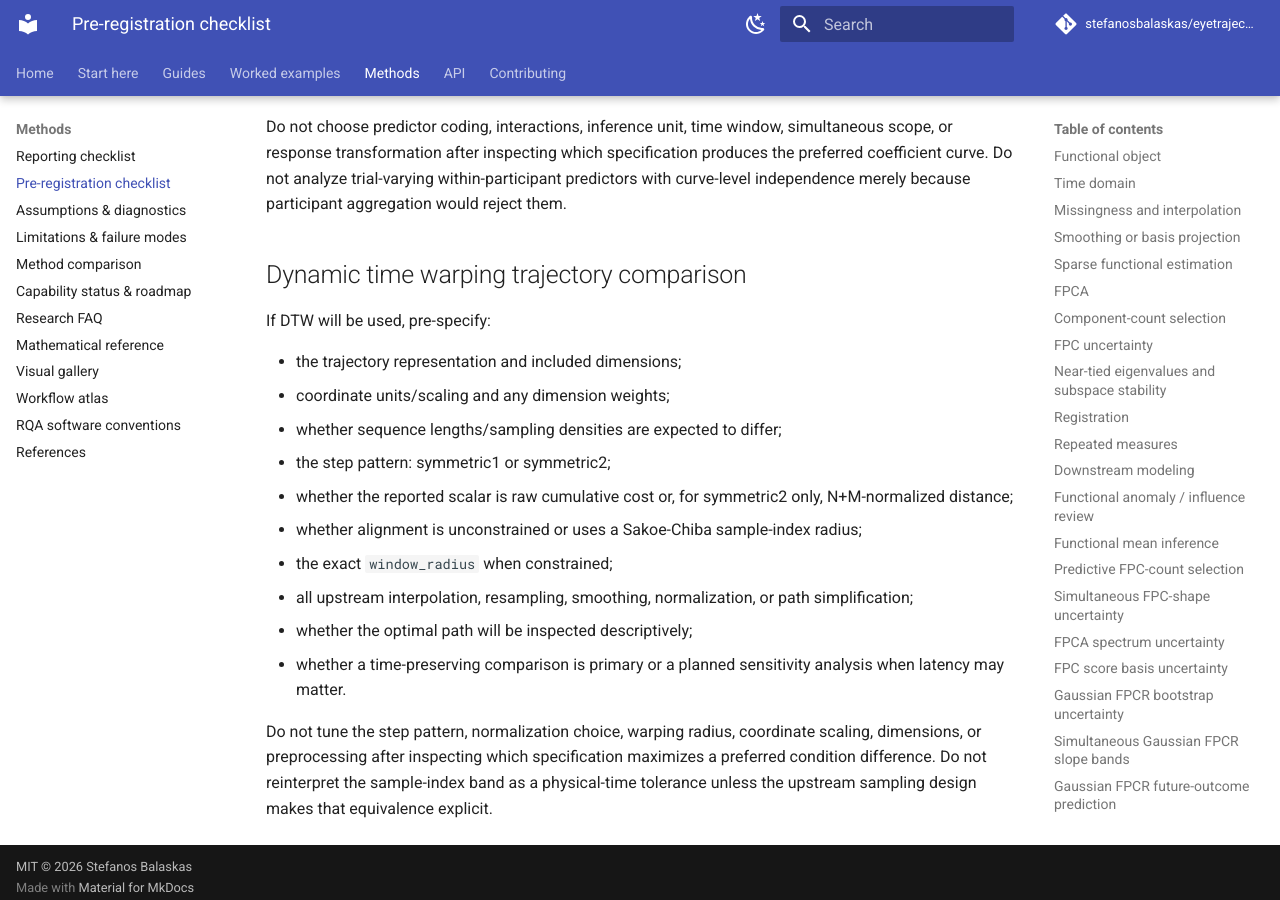
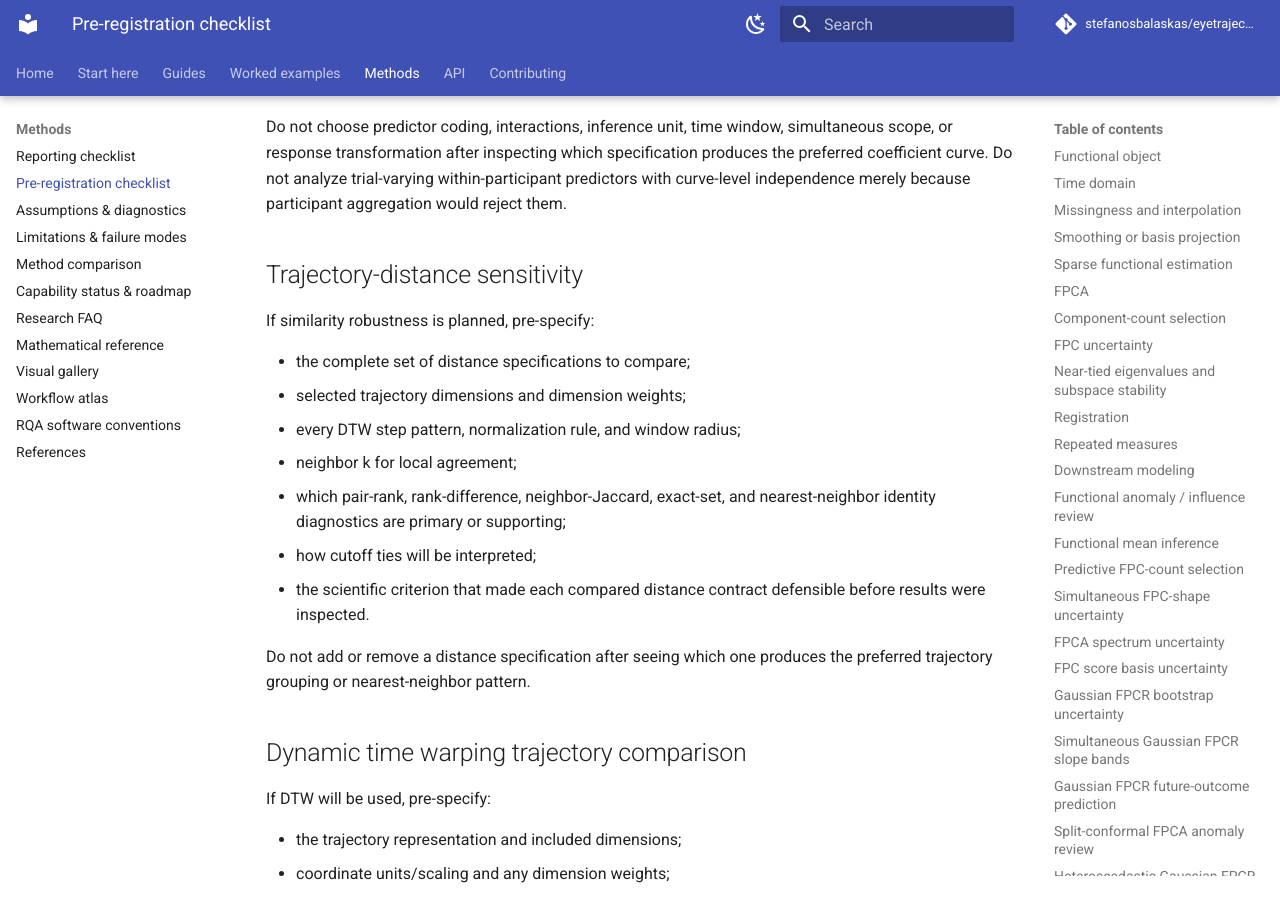
Before and after one commit to stefanosbalaskas/eyetrajectoriespy, an MkDocs documentation site: the page built from docs/methods/preregistration.md, in a window 1280 px wide and 900 px high, scrolled down 19592 px. Built offline with MkDocs 1.6.1 and Material for MkDocs 9.7.7, drawn with Linux system fonts in a browser that asks for light colours; comment, search, counter and statistics services are not loaded; some of the changed text lies outside the part shown.

Commit message:
Add trajectory distance sensitivity preregistration guidance

```diff
--- a/docs/methods/preregistration.md
+++ b/docs/methods/preregistration.md
@@ -634,6 +634,23 @@ If a functional response will be modeled using scalar predictors, pre-specify:
 
 Do not choose predictor coding, interactions, inference unit, time window, simultaneous scope, or response transformation after inspecting which specification produces the preferred coefficient curve. Do not analyze trial-varying within-participant predictors with curve-level independence merely because participant aggregation would reject them.
 
+## Trajectory-distance sensitivity
+
+If similarity robustness is planned, pre-specify:
+
+- the complete set of distance specifications to compare;
+- selected trajectory dimensions and dimension weights;
+- every DTW step pattern, normalization rule, and window radius;
+- neighbor k for local agreement;
+- which pair-rank, rank-difference, neighbor-Jaccard, exact-set, and
+  nearest-neighbor identity diagnostics are primary or supporting;
+- how cutoff ties will be interpreted;
+- the scientific criterion that made each compared distance contract
+  defensible before results were inspected.
+
+Do not add or remove a distance specification after seeing which one produces
+the preferred trajectory grouping or nearest-neighbor pattern.
+
 ## Dynamic time warping trajectory comparison
 
 If DTW will be used, pre-specify:
```
